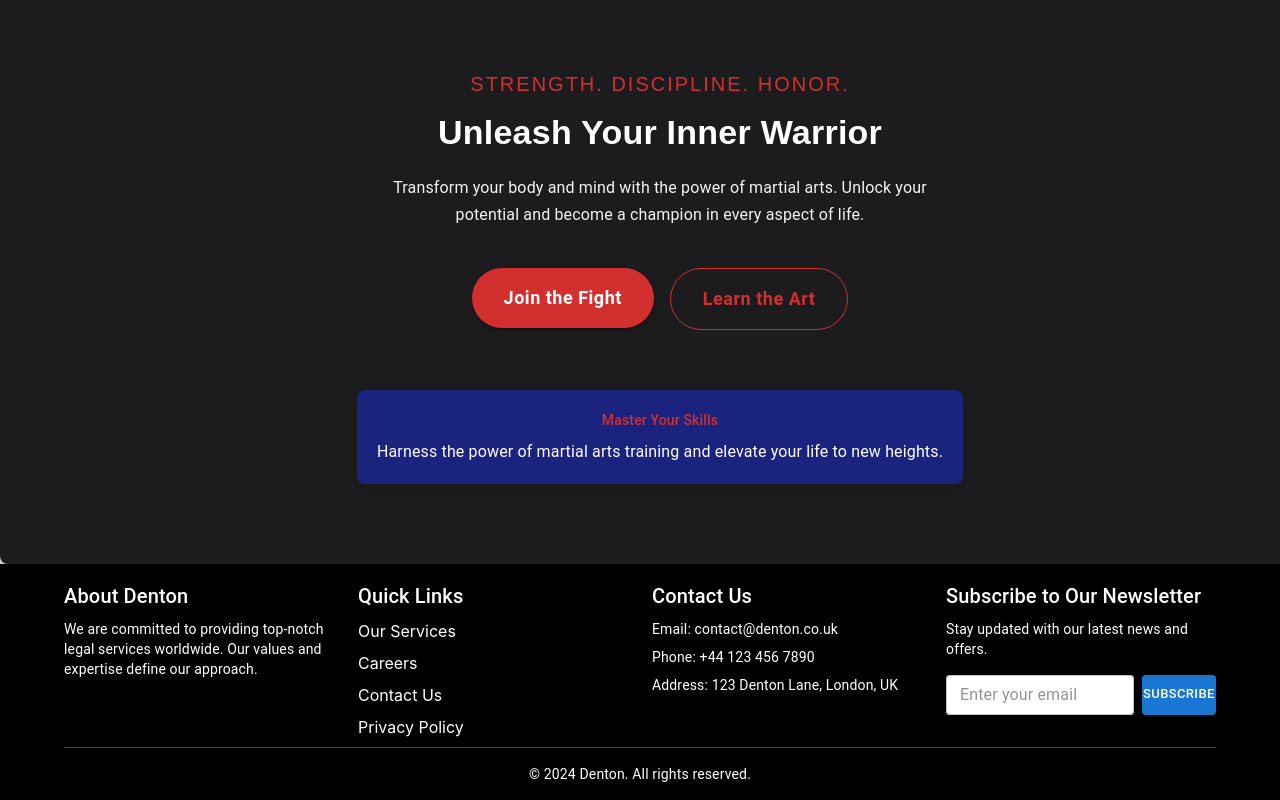
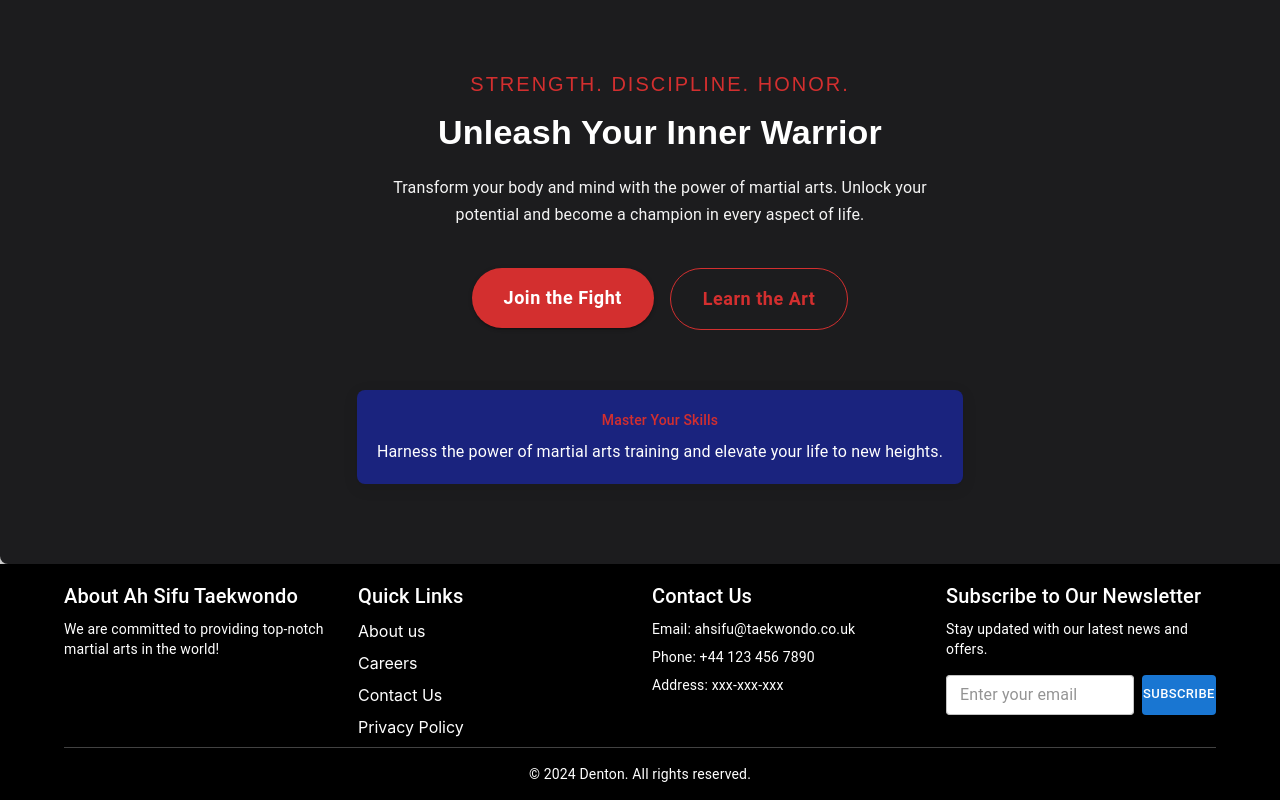
Before and after one commit to MingJae92/ahsifu-taekwondo, a React (Vite) app: page / in a window 1280 px wide. Shown: the part 2371-3171 px from the top of the page. Built offline with nearby package versions, Linux system fonts and the light colour scheme.

Commit message:
Footer updated

```diff
--- a/src/components/Footer/Footer.jsx
+++ b/src/components/Footer/Footer.jsx
@@ -29,10 +29,10 @@ const Footer = () => {
                 transition={{ duration: 0.5 }}
               >
                 <Typography variant="h6" gutterBottom>
-                  About Denton
+                  About Ah Sifu Taekwondo
                 </Typography>
                 <Typography variant="body2" sx={{ color: 'white' }}>
-                  We are committed to providing top-notch legal services worldwide. Our values and expertise define our approach.
+                  We are committed to providing top-notch martial arts in the world!
                 </Typography>
               </motion.div>
             </Grid>
@@ -47,7 +47,7 @@ const Footer = () => {
                 <Typography variant="h6" gutterBottom>
                   Quick Links
                 </Typography>
-                {["Our Services", "Careers", "Contact Us", "Privacy Policy"].map((text) => (
+                {["About us", "Careers", "Contact Us", "Privacy Policy"].map((text) => (
                   <Box key={text} sx={{ mb: 1 }}>
                     <Link href="#" color="inherit" underline="hover">
                       {text}
@@ -68,13 +68,13 @@ const Footer = () => {
                   Contact Us
                 </Typography>
                 <Typography variant="body2" sx={{ color: 'white', mb: 1 }}>
-                  Email: contact@denton.co.uk
+                  Email: ahsifu@taekwondo.co.uk
                 </Typography>
                 <Typography variant="body2" sx={{ color: 'white', mb: 1 }}>
                   Phone: +44 123 456 7890
                 </Typography>
                 <Typography variant="body2" sx={{ color: 'white' }}>
-                  Address: 123 Denton Lane, London, UK
+                  Address: xxx-xxx-xxx
                 </Typography>
               </motion.div>
             </Grid>
```
